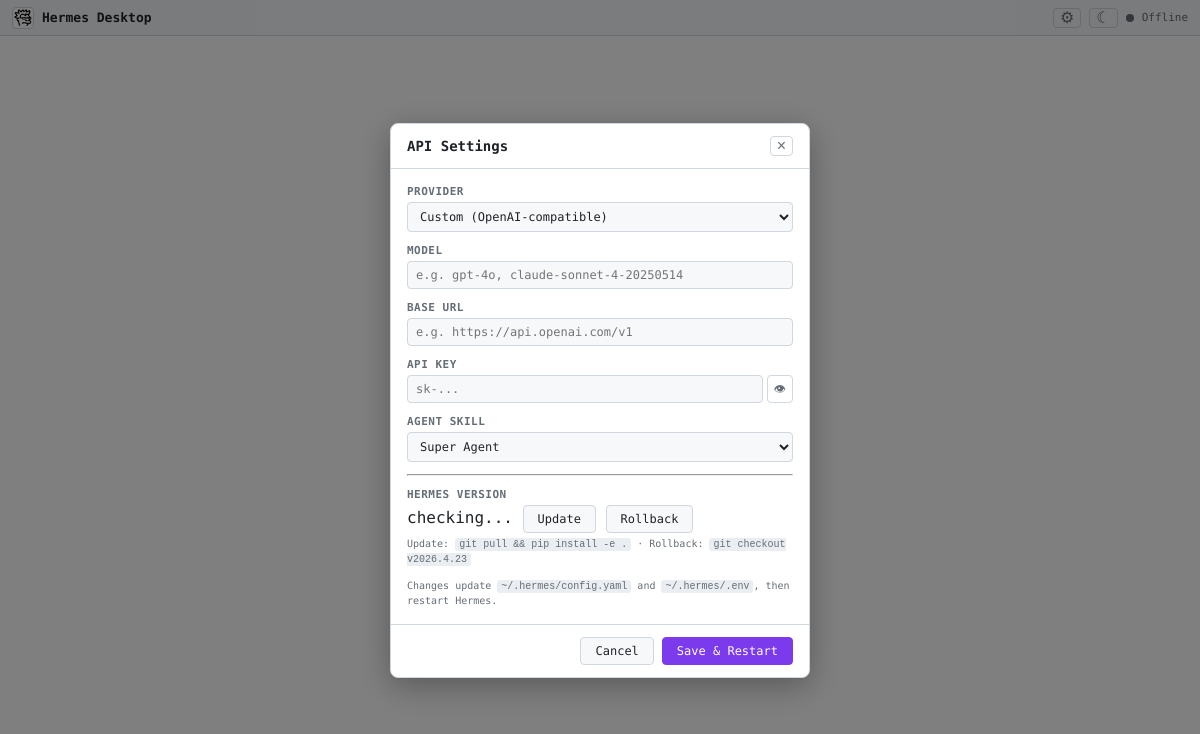
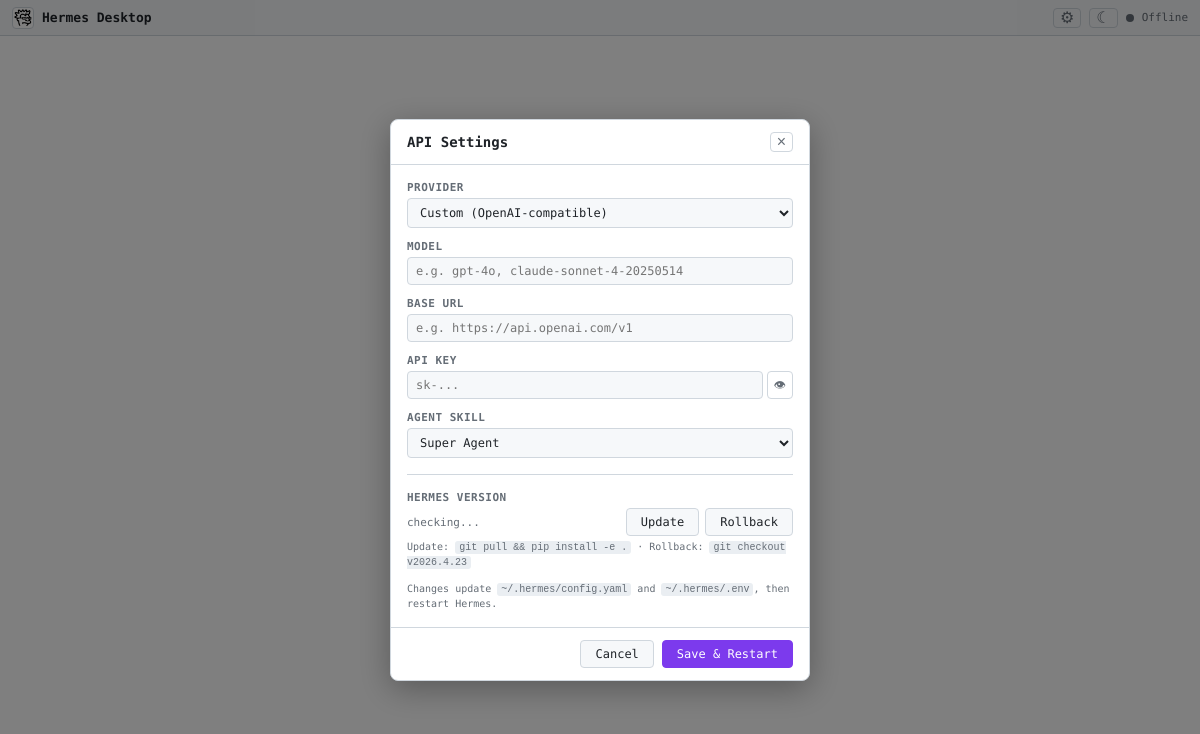
Before and after one commit to sjkncs/hermes-desktop, an Electron app: page renderer/index.html in a window 1200 px wide. Both pictures are taken after a click on the button "API Settings". Drawn offline with nearby package versions, Linux system fonts and the light colour scheme; no server answers.

Commit message:
Add version-row and modal-divider styles

```diff
--- a/renderer/styles.css
+++ b/renderer/styles.css
@@ -251,6 +251,24 @@
   font-size: 10px;
 }
 
+.modal-divider {
+  border: none;
+  border-top: 1px solid var(--border);
+  margin: 4px 0;
+}
+
+.version-row {
+  display: flex;
+  align-items: center;
+  gap: 6px;
+}
+
+.version-text {
+  font-size: 11px;
+  color: var(--text-secondary);
+  flex: 1;
+}
+
 #status-indicator {
   width: 8px;
   height: 8px;
```
